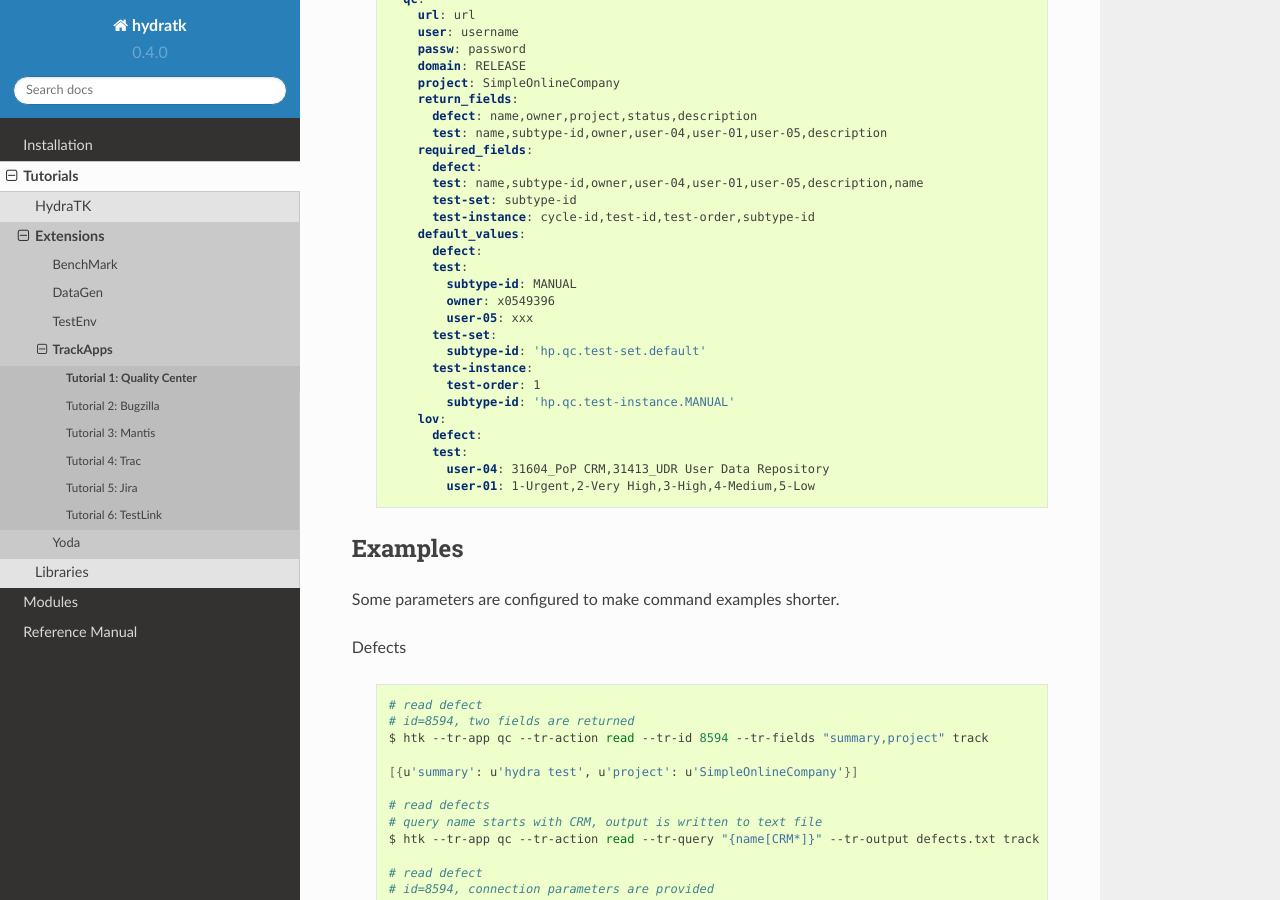
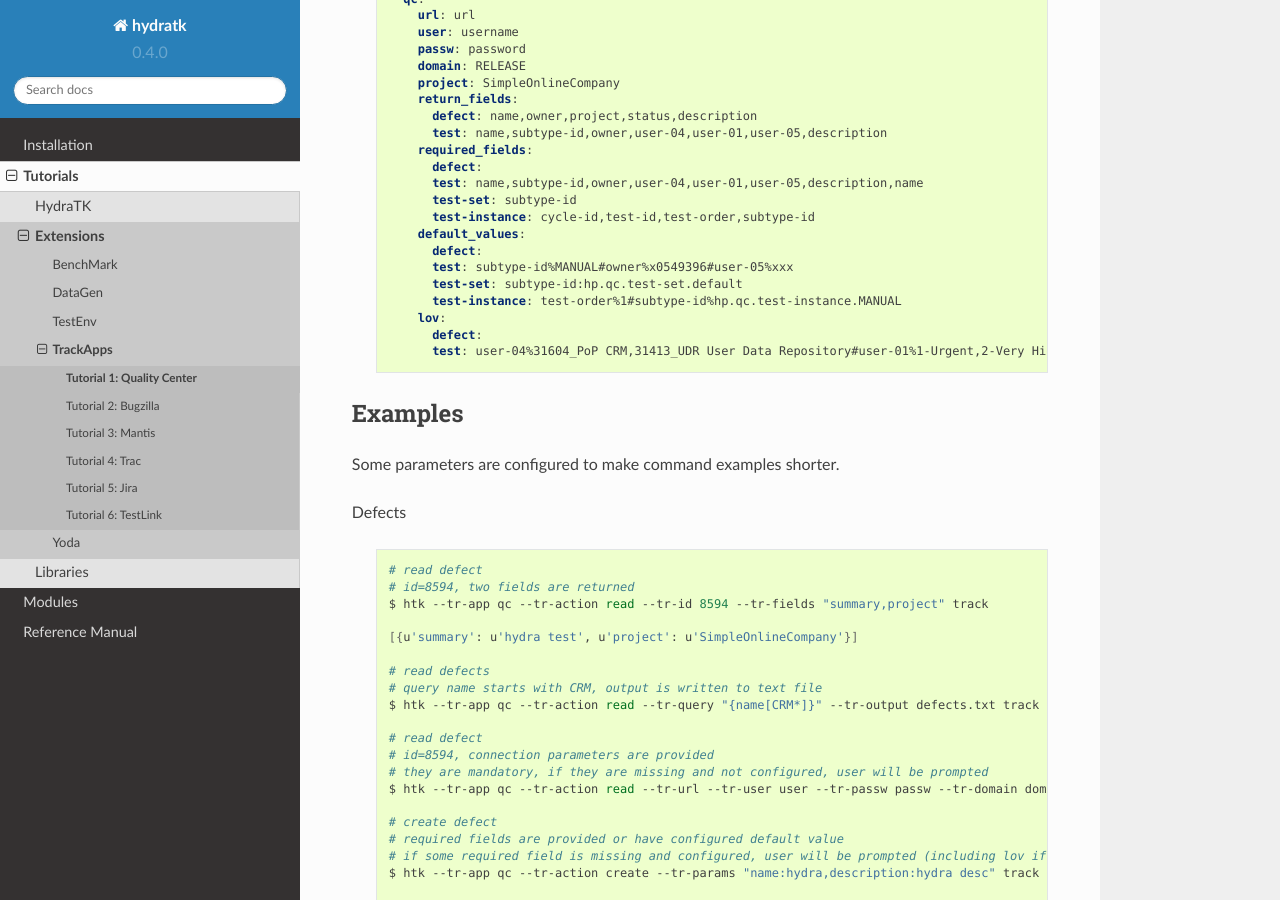
Before and after one commit to hydratk/hydratk-doc, a Sphinx documentation site: the page built from doc/rst/tutor/ext/trackapps/tut1_qc.rst, in a window 1280 px wide and 900 px high, scrolled down 1756 px. Built offline with Sphinx 7.4.7 and the Read the Docs theme 2.0.0, drawn with Linux system fonts in a browser that asks for light colours; formulas are drawn with MathJax 3; part of the change alters nothing that is shown.

```diff
--- a/doc/rst/tutor/ext/trackapps/tut1_qc.rst
+++ b/doc/rst/tutor/ext/trackapps/tut1_qc.rst
@@ -78,20 +78,12 @@ Example
            test-instance: cycle-id,test-id,test-order,subtype-id
          default_values:
            defect:
-           test:
-             subtype-id: MANUAL
-             owner: x0549396
-             user-05: xxx
-           test-set:
-             subtype-id: 'hp.qc.test-set.default'
-           test-instance:
-             test-order: 1
-             subtype-id: 'hp.qc.test-instance.MANUAL'
+           test: subtype-id%MANUAL#owner%x0549396#user-05%xxx
+           test-set: subtype-id:hp.qc.test-set.default
+           test-instance: test-order%1#subtype-id%hp.qc.test-instance.MANUAL
          lov:
            defect:
-           test:
-             user-04: 31604_PoP CRM,31413_UDR User Data Repository
-             user-01: 1-Urgent,2-Very High,3-High,4-Medium,5-Low
+           test: user-04%31604_PoP CRM,31413_UDR User Data Repository#user-01%1-Urgent,2-Very High,3-High,4-Medium,5-Low
 
 Examples
 ^^^^^^^^
```
